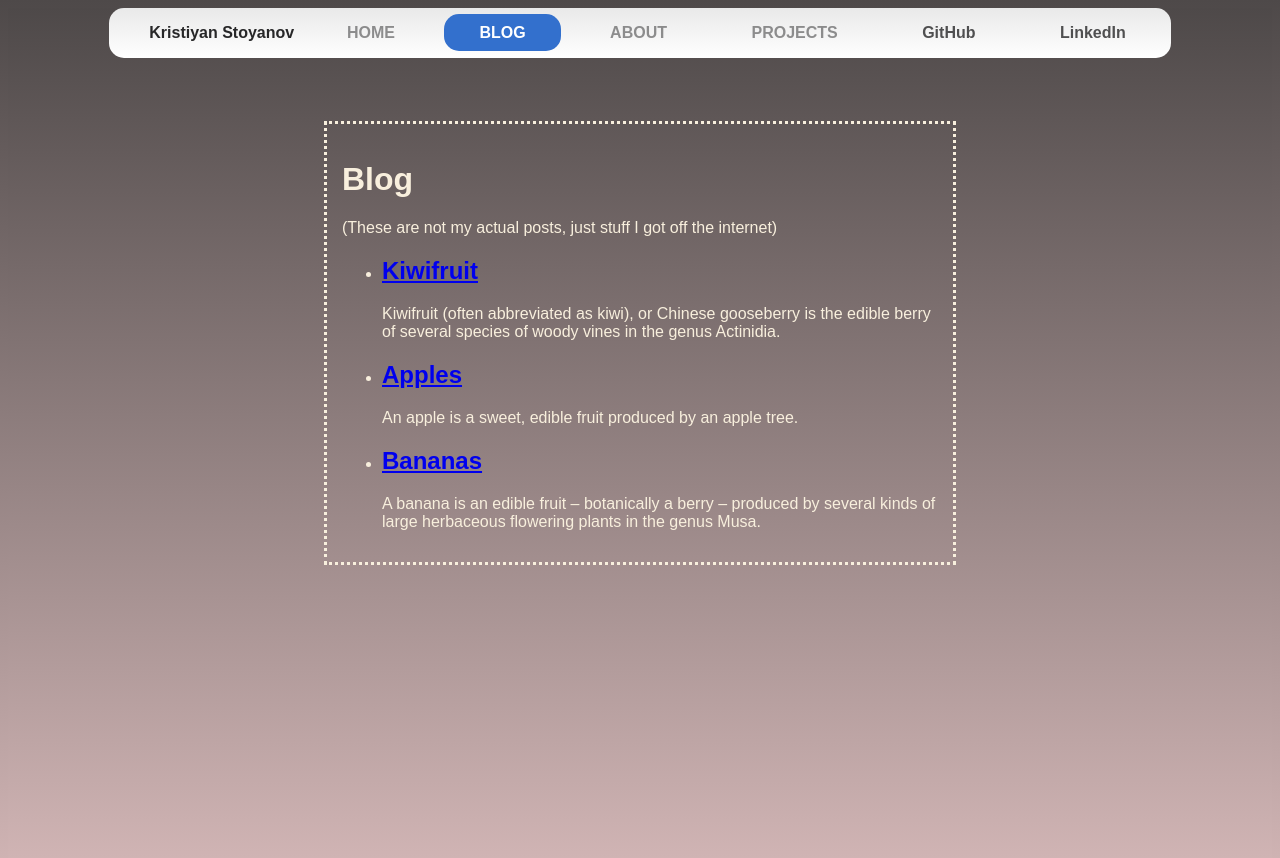
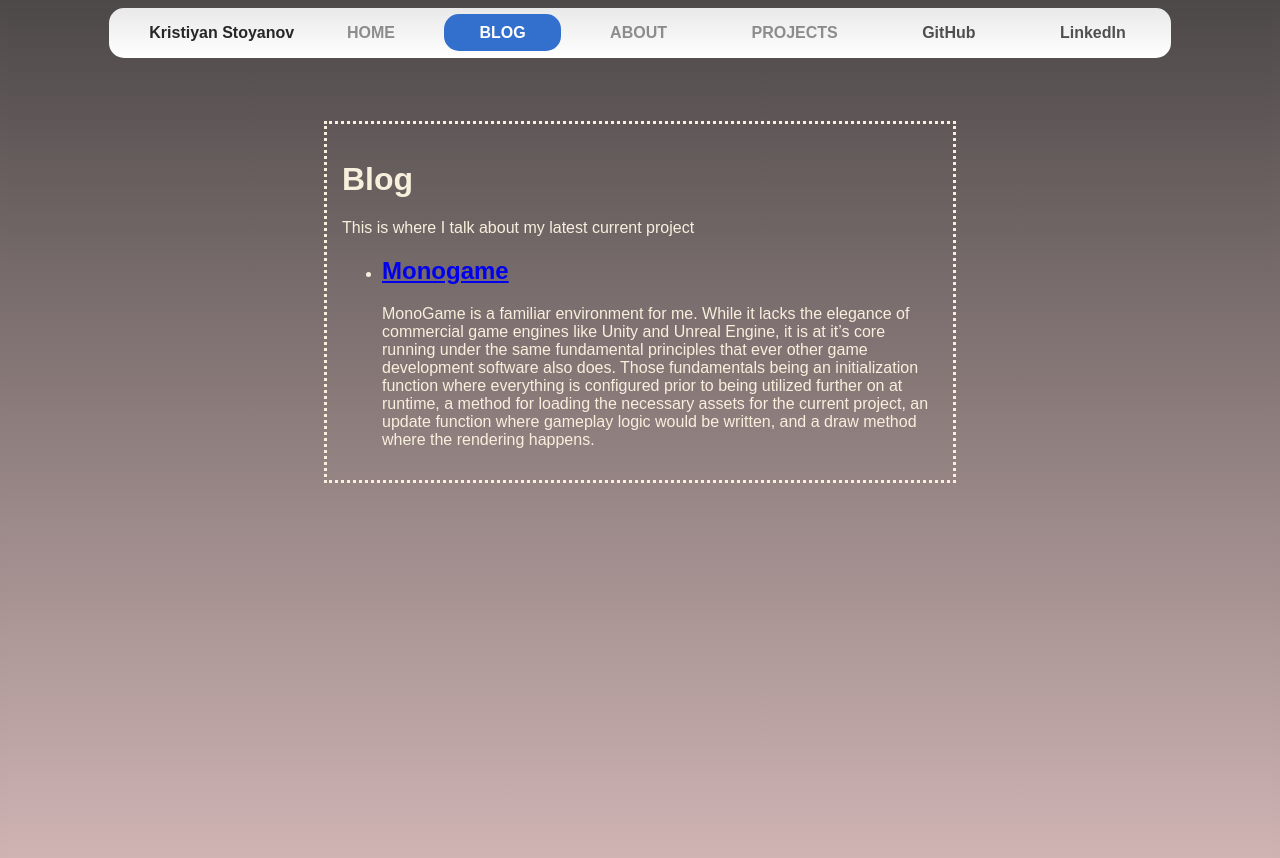
Before and after one commit to KrisKStoyanov/KrisKStoyanov.github.io, a Jekyll site: the page built from blog.html, in a window 1280 px wide. Shown: the top 858 px of the page. Built offline with Jekyll 4.4.1, drawn with Linux system fonts in a browser that asks for light colours.

Commit message:
updated home page, revised blog posts, published first blog post, changed functionality of buttons leading to external pages to open in new tabs

```diff
--- a/_includes/navigation.html
+++ b/_includes/navigation.html
@@ -7,9 +7,9 @@
         {% if page.url == item.link %}
         class="selected"
         {% elsif item.link == "https://github.com/KrisKStoyanov" %}
-        class = "external"
+        class = "external" target="_blank"
         {% elsif item.link == "https://www.linkedin.com/in/kristiyan-stoyanov-121651295/" %}
-        class = "external"
+        class = "external" target="_blank"
         {% else %}
         class="available"
         {% endif %}
--- a/_posts/2018-08-20-bananas.md
+++ /dev/null
@@ -1,13 +0,0 @@
----
-layout: post
-author: Kristiyan Stoyanov
----
-
-A banana is an edible fruit – botanically a berry – produced by several
-kinds of large herbaceous flowering plants in the genus Musa.
-
-In some countries, bananas used for cooking may be called "plantains",
-distinguishing them from dessert bananas. The fruit is variable in size,
-color, and firmness, but is usually elongated and curved, with soft
-flesh rich in starch covered with a rind, which may be green, yellow,
-red, purple, or brown when ripe.
--- a/_posts/2018-08-21-apples.md
+++ /dev/null
@@ -1,11 +0,0 @@
----
-layout: post
-author: Kristiyan Stoyanov
----
-An apple is a sweet, edible fruit produced by an apple tree.
-
-Apple trees are cultivated worldwide, and are the most widely grown
-species in the genus Malus. The tree originated in Central Asia, where
-its wild ancestor, Malus sieversii, is still found today. Apples have
-been grown for thousands of years in Asia and Europe, and were brought
-to North America by European colonists.
--- a/_posts/2018-08-22-kiwifruit.md
+++ /dev/null
@@ -1,12 +0,0 @@
----
-layout: post
-author: Kristiyan Stoyanov
----
-Kiwifruit (often abbreviated as kiwi), or Chinese gooseberry is the
-edible berry of several species of woody vines in the genus Actinidia.
-
-The most common cultivar group of kiwifruit is oval, about the size of
-a large hen's egg (5–8 cm (2.0–3.1 in) in length and 4.5–5.5 cm
-(1.8–2.2 in) in diameter). It has a fibrous, dull greenish-brown skin
-and bright green or golden flesh with rows of tiny, black, edible
-seeds. The fruit has a soft texture, with a sweet and unique flavor.
--- /dev/null
+++ b/_posts/2024-10-11-MonoGame.md
@@ -0,0 +1,12 @@
+---
+layout: post
+author: Kristiyan Stoyanov
+---
+
+MonoGame is a familiar environment for me. While it lacks the elegance of commercial game engines
+like Unity and Unreal Engine, it is at it's core running under the same fundamental principles that ever other game development software also does. Those fundamentals being an initialization function
+where everything is configured prior to being utilized further on at runtime, a method for loading
+the necessary assets for the current project, an update function where gameplay logic would be written,
+and a draw method where the rendering happens.
+
+I need to understand how the MCB fits into the full picture. Right now it seems to me that it is some form of asset loader with a neat GUI wrapped around it. More research is needed on it.
--- a/_sass/main.scss
+++ b/_sass/main.scss
@@ -19,7 +19,6 @@ body > *
   list-style: none;
   margin: 0;
   padding: 0;
-  //width: 80%;
   border-radius: 15px;
   font-weight: bold;
   text-align: right;
@@ -110,3 +109,8 @@ body > *
   padding: 15px 15px;
   border-style: dotted;
 }
+
+.custom-text-right
+{
+  float: right;
+}
--- a/blog.html
+++ b/blog.html
@@ -3,7 +3,7 @@ layout: default
 title: Blog
 ---
 <h1>Blog</h1>
-<p>(These are not my actual posts, just stuff I got off the internet)</p>
+<p>This is where I talk about my latest current project</p>
 <ul>
   {% for post in site.posts %}
     <li>
```
Also changed, not shown: index.html (+15 -2 lines).
